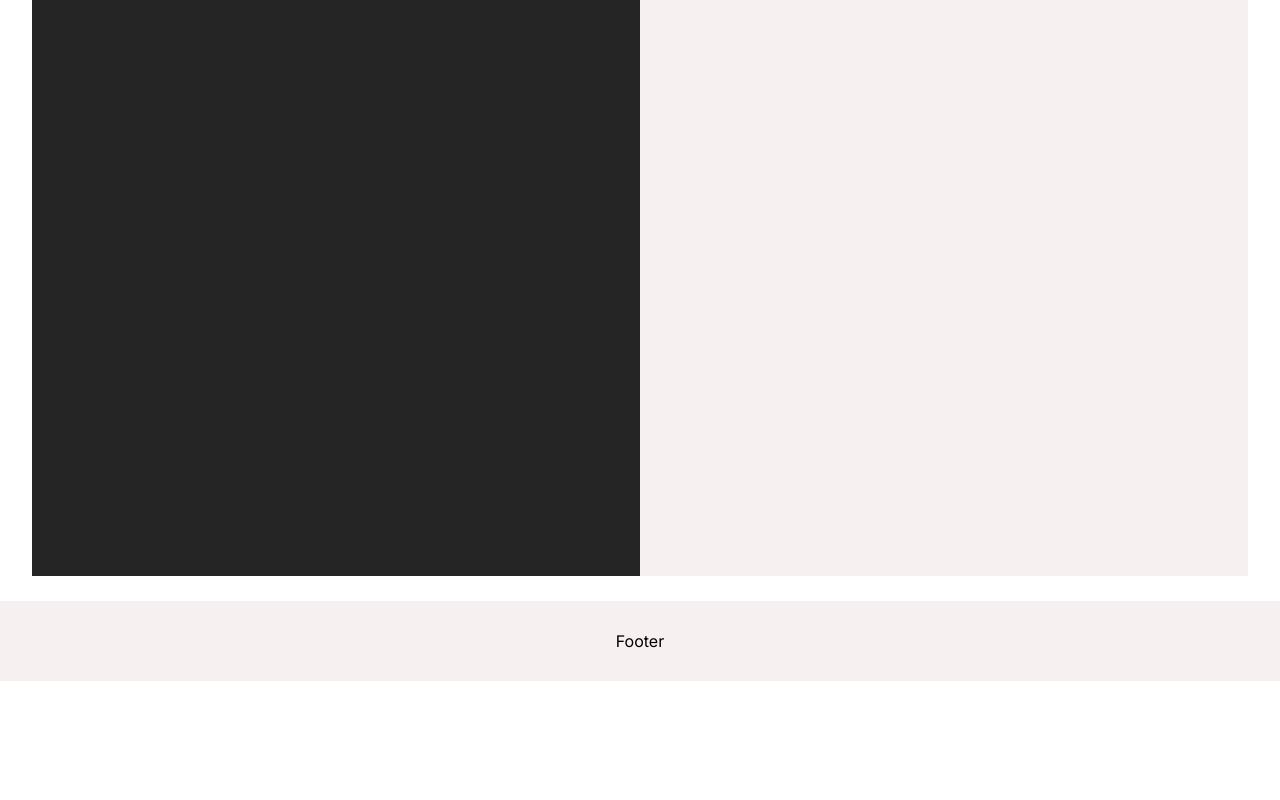
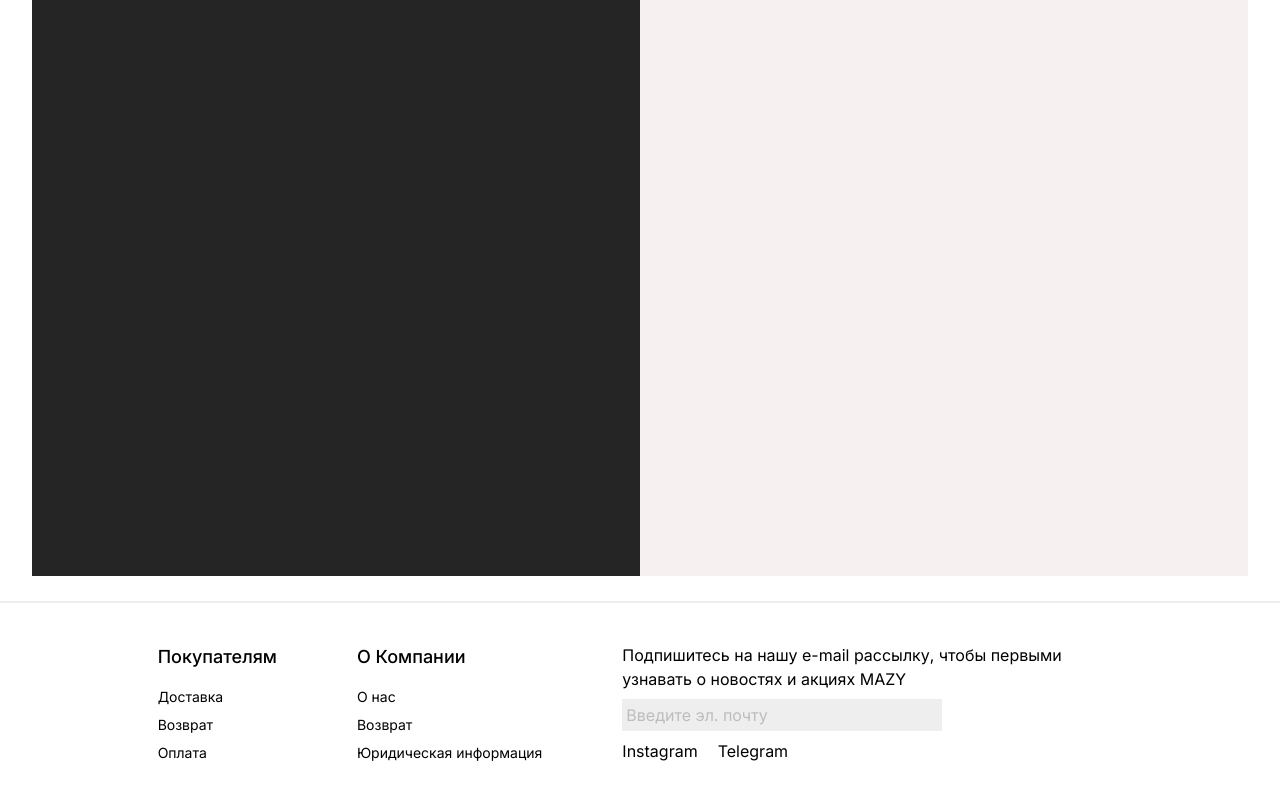
Before and after one commit to Lebedev-023046/online-shop, a Next.js app: page / in a window 1280 px wide. Shown: the part 330-1130 px from the top of the page. Before the commit the page ends 1011 px from the top, so only its background shows below. Built offline with nearby package versions, Linux system fonts and the light colour scheme.

Commit message:
feat: add footer

```diff
--- a/components/Footer/Footer.tsx
+++ b/components/Footer/Footer.tsx
@@ -1,9 +1,55 @@
+import Link from "next/link";
 import React from "react";
+
+const footerInfo = [
+  {
+    title: "Покупателям",
+    subtitle1: "Доставка",
+    subtitle2: "Возврат",
+    subtitle3: "Оплата",
+  },
+  {
+    title: "О Компании",
+    subtitle1: "О нас",
+    subtitle2: "Возврат",
+    subtitle3: "Юридическая информация",
+  },
+];
 
 export default function Footer() {
   return (
-    <footer className="h-[5rem]  bg-soft">
-      <div className="flex h-full items-center justify-center">Footer</div>
+    <footer className="border-t-2">
+      <div className="p-10">
+        <div className="flex items-start justify-center gap-20">
+          {footerInfo.map((item, index) => (
+            <div key={index}>
+              <section>
+                <h1 className="pb-4 text-lg font-medium">{item.title}</h1>
+                <div className="flex flex-col gap-2 text-sm">
+                  <Link href="##">{item.subtitle1}</Link>
+                  <Link href="##">{item.subtitle2}</Link>
+                  <Link href="##">{item.subtitle3}</Link>
+                </div>
+              </section>
+            </div>
+          ))}
+          <div className="flex max-w-[500px] flex-col gap-2">
+            <p>
+              Подпишитесь на нашу e-mail рассылку, чтобы первыми узнавать о
+              новостях и акциях MAZY
+            </p>
+            <input
+              className="w-full max-w-[20rem] bg-[#eee] p-1"
+              type="email"
+              placeholder="Введите эл. почту"
+            />
+            <div className="flex gap-5">
+              <Link href="##">Instagram</Link>
+              <Link href="##">Telegram</Link>
+            </div>
+          </div>
+        </div>
+      </div>
     </footer>
   );
 }
```
